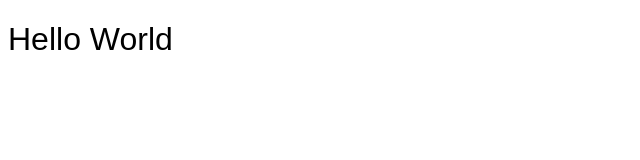
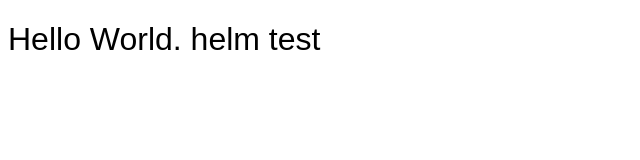
Before and after one commit to demdv/jenkins, a plain HTML site: page index.html in a window 1280 px wide. Shown: the whole page, without its empty margins (0-640 px from the left). Drawn offline with Linux system fonts and the light colour scheme.

Commit message:
automatic

```diff
--- a/index.html
+++ b/index.html
@@ -32,7 +32,8 @@
 
     <h1>
 
-        Hello World
+        Hello World. helm test
+
 
     </h1>
 
```
Also changed, not shown: 1 other file.
